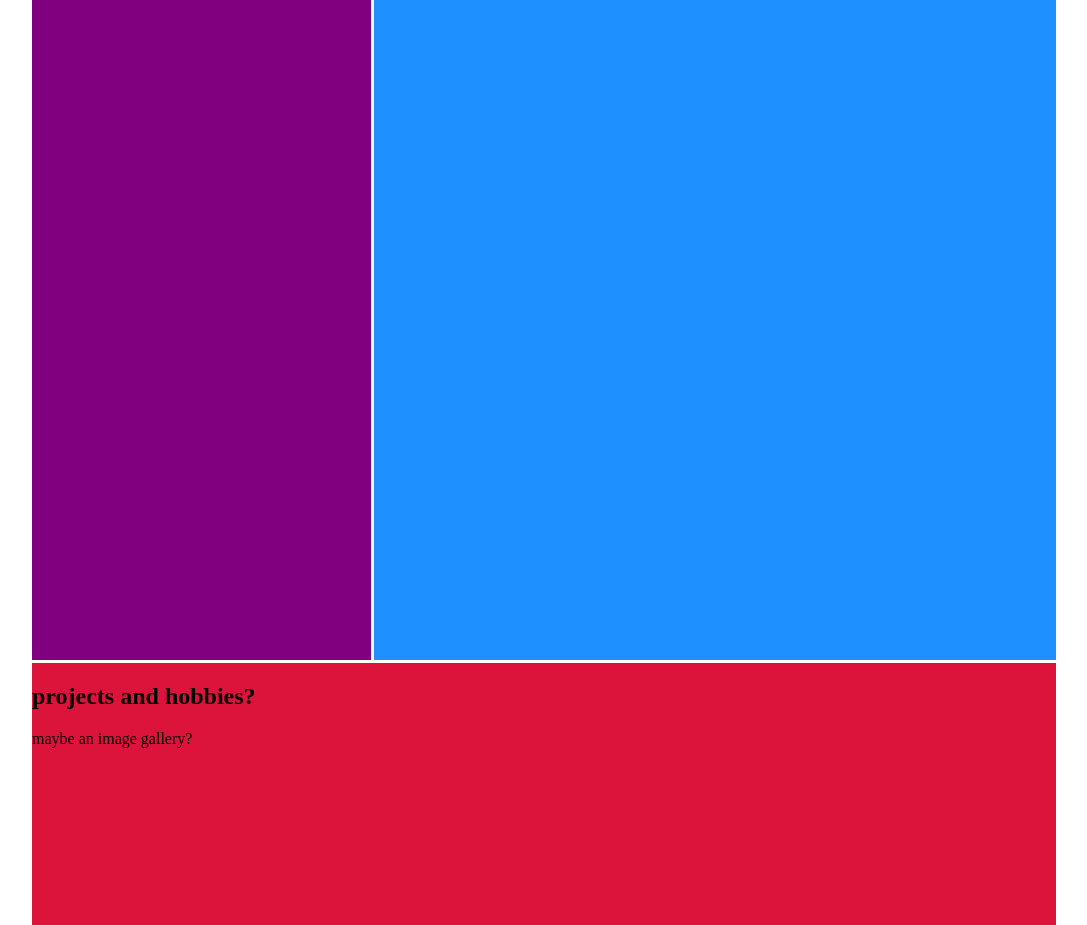
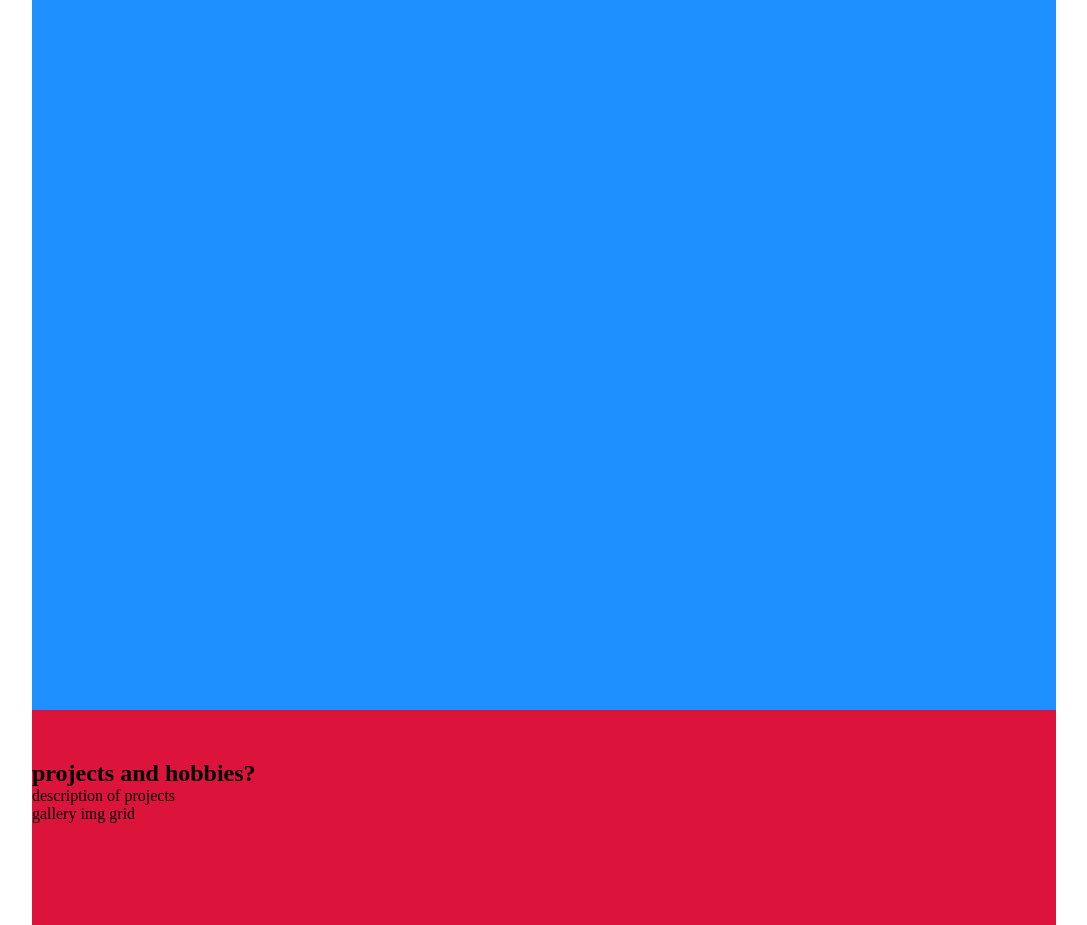
Before and after one commit to marktice/portfolio, a plain HTML site: page index.html in a window 1280 px wide. Shown: the part 140-1065 px from the top of the page, without its empty margins (96-1183 px from the left). Drawn offline with Linux system fonts and the light colour scheme.

Commit message:
Tidy up layout

```diff
--- a/assets/css/style.css
+++ b/assets/css/style.css
@@ -1,5 +1,9 @@
+* {
+  margin: 0;
+  padding: 0;
+}
 
-body {
+#page-wrapper {
   width: 80vw;
   margin: auto;
 }
@@ -11,16 +15,14 @@ body {
   margin-top: 0;
   display: flex;
   /* width is fucked atm */
-  width: 79.8vw;
+  width: 80vw;
   position: fixed;
   background: skyblue;
 }
-
 ul {
   padding: 0;
   list-style: none;
 }
-
 .profile-pic {
   /* margin-left: auto; */
   margin-left: 10px;
@@ -31,8 +33,7 @@ ul {
 .nav-bar {
   height: 50px;
   align-items: center;
-  border: 1px solid green;
-
+  /* border: 1px solid green; */
 }
 .nav-bar li:not(.profile-pic){
   margin-right: 10px;
@@ -47,11 +48,11 @@ ul > li > a:hover {
 main {
   /* to compensate navbar */
   /* padding-top: 50px;  */
-  /* scroll-behavior: smooth;  */
-  /* overflow-y: scroll; */
+  /* scroll-behavior: smooth;
+  overflow-y: scroll; */
 }
 
-.main-grid {
+/* .main-grid {
   display: grid;
   grid-gap: 3px;
   grid-template-columns: repeat(12, 1fr);
@@ -60,23 +61,25 @@ main {
     "g g g g a a a a a a a a"
     "p p p p p p p p p p p p"
     "c c c c c c c c c c c c"
+} */
+
+section {
+  height: 100vh;
+  padding-top: 50px;
 }
 
 section#gif {
   grid-area: g;
   background: purple;
 }
-
 section#about {
   grid-area: a;
   background: dodgerblue;
 }
-
 section#projects {
   grid-area: p;
   background: crimson;
 }
-
 section#contact {
   grid-area: c;
   background: pink;
--- a/index.html
+++ b/index.html
@@ -9,6 +9,7 @@
 </head>
 
 <body>
+  <div id="page-wrapper">
     <header>
       <nav role="navigation">
         <ul class="nav-bar">
@@ -20,24 +21,27 @@
       </nav>
     </header>
 
-  <main class="main-grid">
-    <section id="gif">
+    <main>
+      <section id="about">
+        <div id="portrait-gif">
           gif of meeeee
-    </section>
-    <section id="about">
+        </div>
+
+        <div id="about-content">
           <h1>Mark Tice</h1>
           <p>blablabla i am so great</p>
           <p>Lorem ipsum dolor, sit amet consectetur adipisicing elit. Deleniti ratione, inventore facere placeat incidunt aperiam?</p>
+        </div>
       </section>
 
-
-
       <section id="projects">
+        <div id="project-content">
           <h2>projects and hobbies?</h2>
-      <p>maybe an image gallery?</p>
-    </section>
-    <section id="gallary">
-
+          <p>description of projects</p>
+        </div>
+        <div id="gallary">
+          gallery img grid
+        </div>
       </section>
 
       <section id="contact">
@@ -46,9 +50,9 @@
       </section>
     </main>
 
-
     <footer>
       <p>Links to linkdin, codepen, github, twitter</p>
     </footer>
+  </div>
 </body>
 </html>
```
Lines whose indentation alone changed are shown as unchanged.
